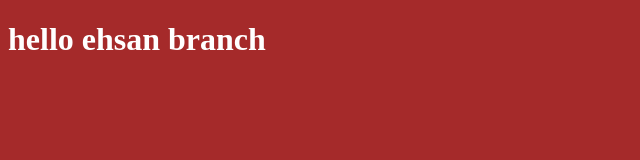
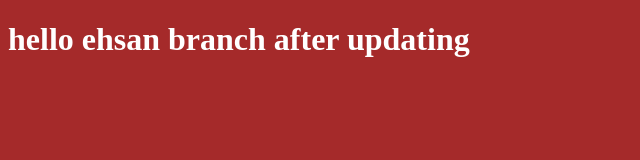
Before and after one commit to ehsansawan/myproject, a plain HTML site: page index.html in a window 1280 px wide. Shown: the whole page, without its empty margins (0-640 px from the left). Drawn offline with Linux system fonts and the light colour scheme.

Commit message:
update file for pushing to github

```diff
--- a/index.html
+++ b/index.html
@@ -7,7 +7,7 @@
     <link rel="stylesheet" href="style.css">
 </head>
 <body>
-    <h1 scr> hello ehsan branch </h1>
+    <h1 scr> hello ehsan branch  after updating </h1>
 
     <script src="app.js">    </script>
 
```
